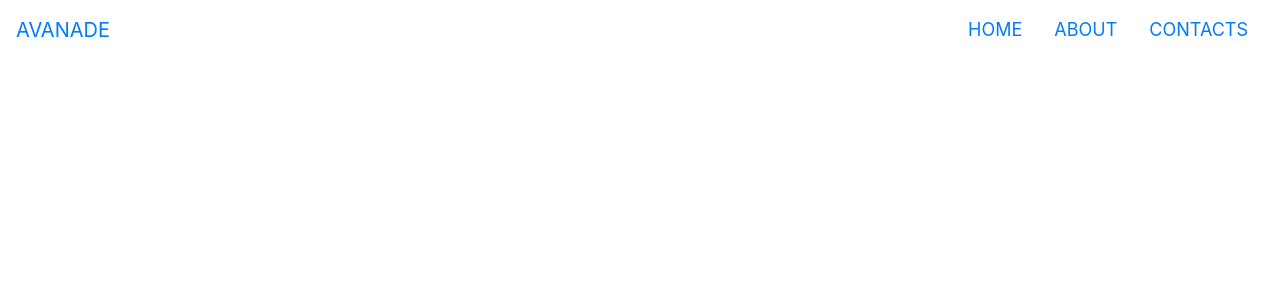
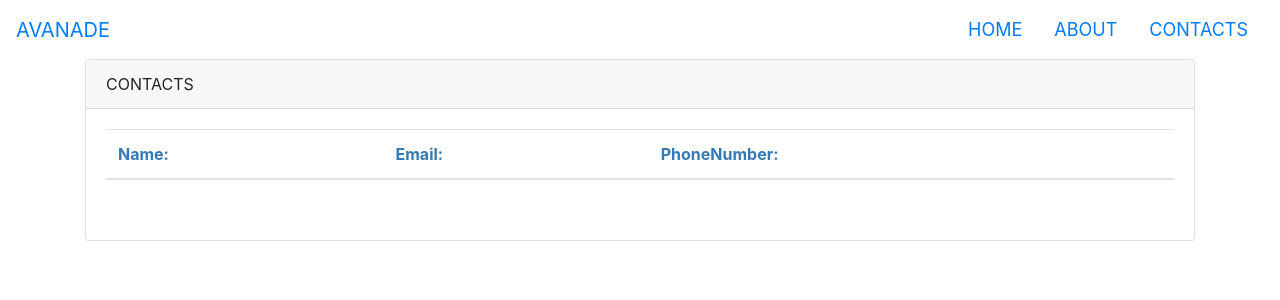
Before and after one commit to KaranjitKaurKK/Avanade.WebDev.KaranSimo, an Angular app: page /contact-list in a window 1280 px wide. Before the commit this address led to /. Shown: the top 300 px of the page. Built offline with nearby package versions, Linux system fonts and the light colour scheme.

Commit message:
Added first part contacts

```diff
--- a/src/app/app.component.ts
+++ b/src/app/app.component.ts
@@ -8,7 +8,7 @@ import { Component } from '@angular/core';
     <ul class='nav nav-pills'>
       <li><a class='nav-link' routerLink='/home'>HOME</a></li>
       <li><a class='nav-link' routerLink='/about'>ABOUT</a></li>
-      <li><a class='nav-link' routerLink='/products'>CONTACTS</a></li>
+      <li><a class='nav-link' routerLink='/contact-list'>CONTACTS</a></li>
     </ul>
   </nav>
   <div class='container'>
--- a/src/app/app.module.ts
+++ b/src/app/app.module.ts
@@ -8,12 +8,14 @@ import { HttpClientModule } from '@angular/common/http';
 import { HomeComponent } from './home/home.component';
 import { RouterModule } from '@angular/router';
 import { AboutComponent } from './about/about.component';
+import { ContactListComponent } from './contacts/contact-list.component';
 
 @NgModule({
   declarations: [
     AppComponent,
     HomeComponent,
-    AboutComponent
+    AboutComponent,
+    ContactListComponent
   ],
   imports: [
     BrowserModule,
@@ -24,6 +26,7 @@ import { AboutComponent } from './about/about.component';
     RouterModule.forRoot([
       { path: 'home', component: HomeComponent },
       { path: 'about', component: AboutComponent },
+      { path: 'contact-list', component: ContactListComponent },
       { path: '', redirectTo:'home', pathMatch:'full' },
       { path: '*', redirectTo:'home', pathMatch:'full' }
     ])
--- /dev/null
+++ b/src/app/contacts/contact-list.component.css
@@ -0,0 +1,3 @@
+thead {
+    color: #337AB7;
+}
--- /dev/null
+++ b/src/app/contacts/contact-list.component.html
@@ -0,0 +1,25 @@
+<div class='card'>
+    <div class='card-header'>
+        CONTACTS
+    </div>
+    <div class='card-body'>
+        <div class='table-responsive'>
+            <table class='table'>
+                <thead>
+                    <tr>
+                        <th>Name: </th>
+                        <th>Email: </th>
+                        <th>PhoneNumber: </th>
+                    </tr>
+                </thead>
+                <tbody>
+                    <tr>
+                        <td></td>
+                        <td></td>
+                        <td></td>
+                    </tr>
+                </tbody>
+            </table>
+        </div>
+    </div>
+</div>
--- /dev/null
+++ b/src/app/contacts/contact-list.component.ts
@@ -0,0 +1,19 @@
+import { Component } from '@angular/core';
+import { ActivatedRoute, Router } from '@angular/router';
+
+@Component({
+  templateUrl: './contact-list.component.html',
+  styleUrls: ['./contact-list.component.css']
+})
+
+export class ContactListComponent {
+  public pageTitle = 'CONTACT';
+
+  constructor(private route: ActivatedRoute,
+
+    private router: Router) { }
+
+  onBack(): void {
+    this.router.navigate(['/home']);
+  }
+}
--- /dev/null
+++ b/src/app/contacts/contact.ts
@@ -0,0 +1,6 @@
+export interface IContact {
+    contactId: number;
+    contactName: string;
+    Email: string;
+    PhoneNumber: number;
+}
```
Also changed, not shown: src/app/api/contacts/contacts.json (added, +56 -0 lines), src/app/contacts/contact.component.html (deleted), src/app/contacts/contact.component.ts (deleted).
